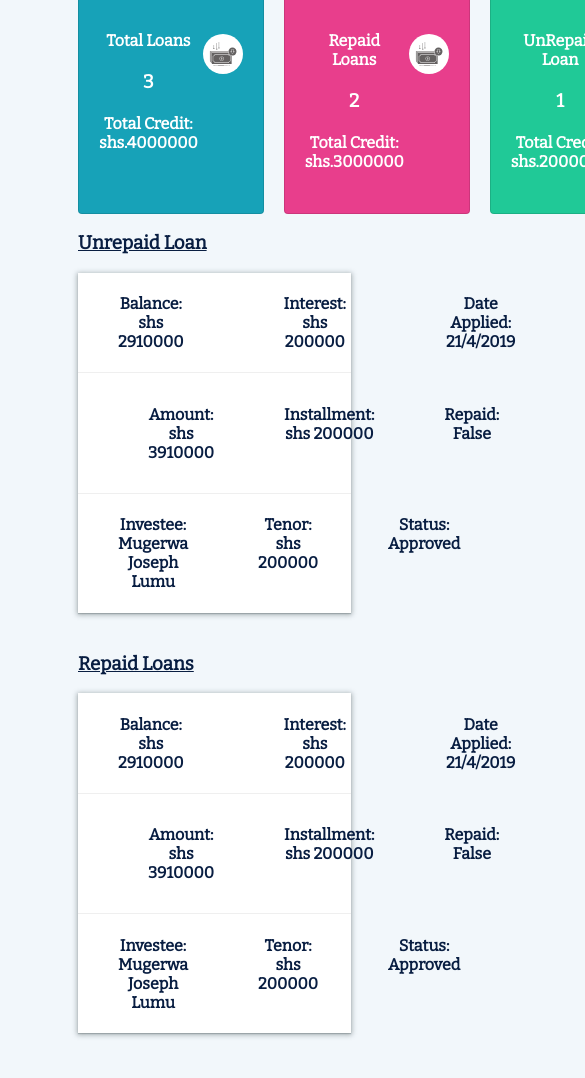
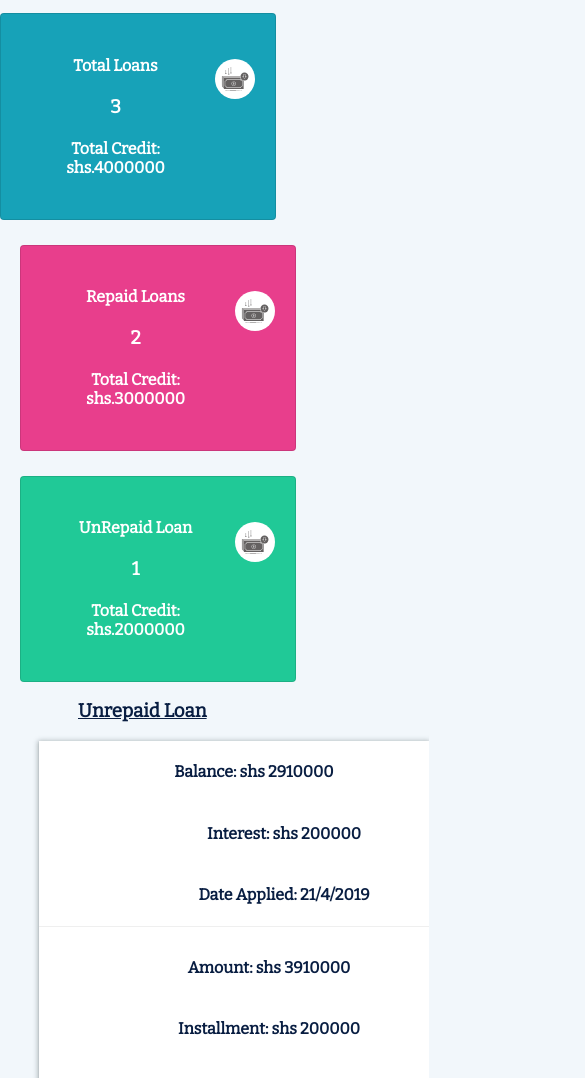
Before and after one commit to kodek-sleuth/Quick-credit, a plain HTML site: page UI/user_dashboard.html in a window 390 px wide. Shown: the part 171-1249 px from the top of the page, 585 px wide, since content can reach past the window. Drawn offline with nearby package versions, Linux system fonts and the light colour scheme; a web font is replaced by a local one.

Commit message:
Creating Userdashboard

```diff
--- a/UI/css/user_dashboard.css
+++ b/UI/css/user_dashboard.css
@@ -223,11 +223,10 @@ body
 {
     display: flex;
     flex-direction: row;
-
     background: #17a2b8;
     padding: 1.25rem;
     word-wrap: break-word;
-    background-clip: border-box;
+
     border: 1px solid rgba(0,0,0,.125);
     border-radius: .25rem;
     color: #fff;
@@ -373,4 +372,50 @@ body
     {
         display: none;
     }
+
+    .user_stats
+    {
+        flex-direction: column;
+        margin-left: 0%;
+        width: 100%;
+    }
+
+    .stat_one
+    {
+        width:60%;
+        margin-top: 25px;
+
+    }
+
+    .loan_unrepaid
+    {
+        margin-left: 10%;
+        width: 100%;
+    }
+
+
+    .loan_repaid
+    {
+        margin-left: 10%;
+        width: 100%;
+    }
+
+    .struc_one
+    {
+        flex-direction: column;
+        text-align: center;
+    }
+
+    .struc_two
+    {
+        flex-direction: column;
+        text-align: center;
+    }
+
+
+    .struc_three
+    {
+        flex-direction: column;
+        text-align: center;
+    }
 }
--- a/UI/user_dashboard.html
+++ b/UI/user_dashboard.html
@@ -84,6 +84,13 @@
 
             <div class="crm">
                 <div class="homepage_navbar">
+                    <div class="navbar_menu">
+                            <svg xmlns="http://www.w3.org/2000/svg" width="24" height="24" viewBox="0 0 24 24" class="navbar_menu_icon">
+                                <path d="M0 0h24v24H0z" fill="none"/>
+                                <path d="M3 18h18v-2H3v2zm0-5h18v-2H3v2zm0-7v2h18V6H3z"/>
+                            </svg>
+                    </div>
+
                     <div id="sponsor">
                         <img src="icons/Andela-logo-landscape-blue-400px.png" class="sponsor_logo">
                     </div>
@@ -164,21 +171,21 @@
                     <h3 id="repaid_loans">Repaid Loans</h3>
                     <div class="loan_repaid">
                         <div class="struc_one">
-                            <h4 style="margin-left: 40px">Balance: shs 2910000</h4>
-                            <h4 style="margin-left: 100px">Interest: shs 200000</h4>
-                            <h4 style="margin-left: 100px">Date Applied: 21/4/2019</h4>
+                            <h4 style="margin-left: 40px" class="struc_text3">Balance: shs 2910000</h4>
+                            <h4 style="margin-left: 100px" class="struc_text1">Interest: shs 200000</h4>
+                            <h4 style="margin-left: 100px" class="struc_text1">Date Applied: 21/4/2019</h4>
                         </div>
 
                         <div class="struc_two">
-                            <h4 style="margin-left: 70px">Amount: shs 3910000</h4>
-                            <h4 style="margin-left: 70px">Installment: shs 200000</h4>
-                            <h4 style="margin-left: 70px">Repaid: False</h4>
+                            <h4 style="margin-left: 70px;" class="struc_text2">Amount: shs 3910000</h4>
+                            <h4 style="margin-left: 70px" class="struc_text2">Installment: shs 200000</h4>
+                            <h4 style="margin-left: 70px" class="struc_text2">Repaid: False</h4>
                         </div>
 
                         <div class="struc_three">
-                            <h4 style="margin-left: 40px">Investee: Mugerwa Joseph Lumu</h4>
-                            <h4 style="margin-left: 70px">Tenor: shs 200000</h4>
-                            <h4 style="margin-left: 70px">Status: Approved</h4>
+                            <h4 style="margin-left: 40px" class="struc_text3">Investee: Mugerwa Joseph Lumu</h4>
+                            <h4 style="margin-left: 70px" class="struc_text2">Tenor: shs 200000</h4>
+                            <h4 style="margin-left: 70px" class="struc_text2">Status: Approved</h4>
                         </div>
                     </div>
 
```
Also changed, not shown: UI/user_profile.html (added).
